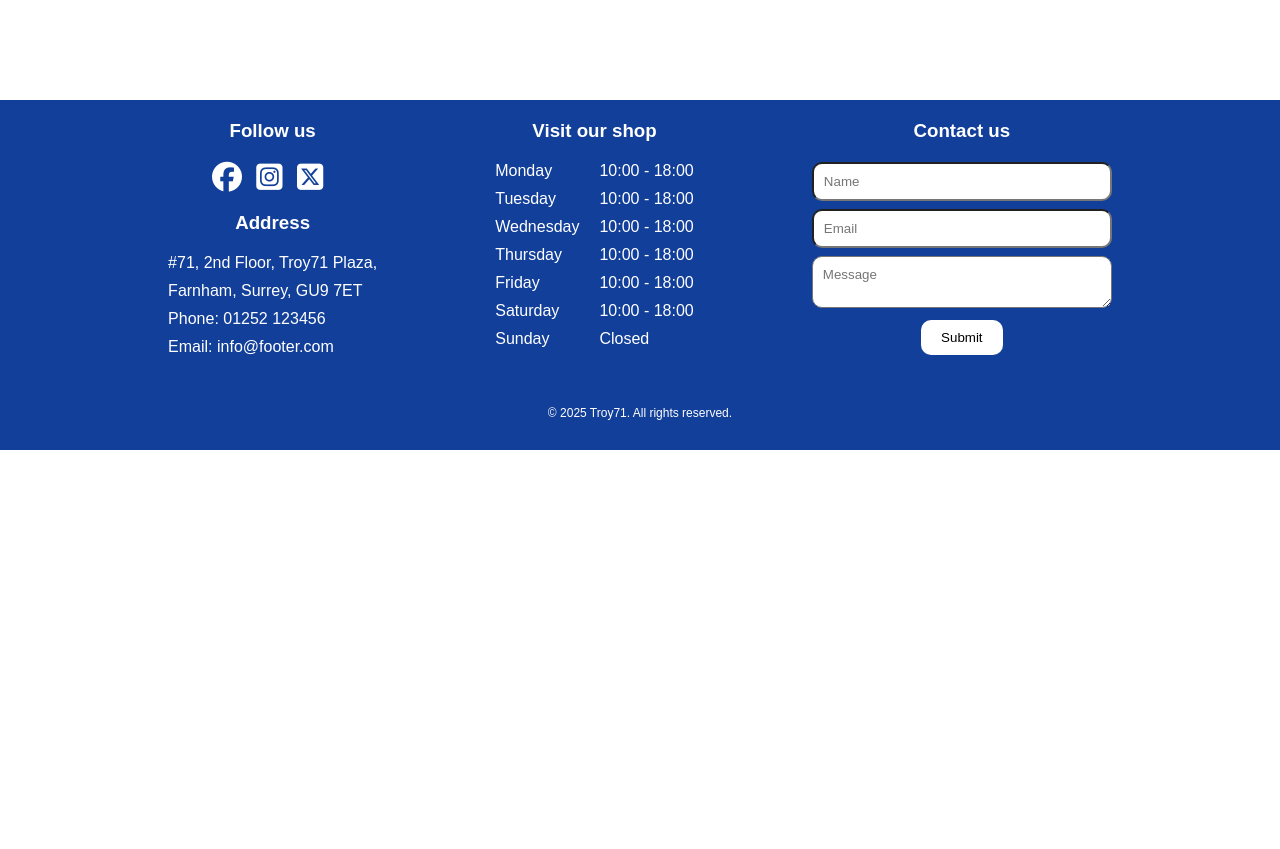
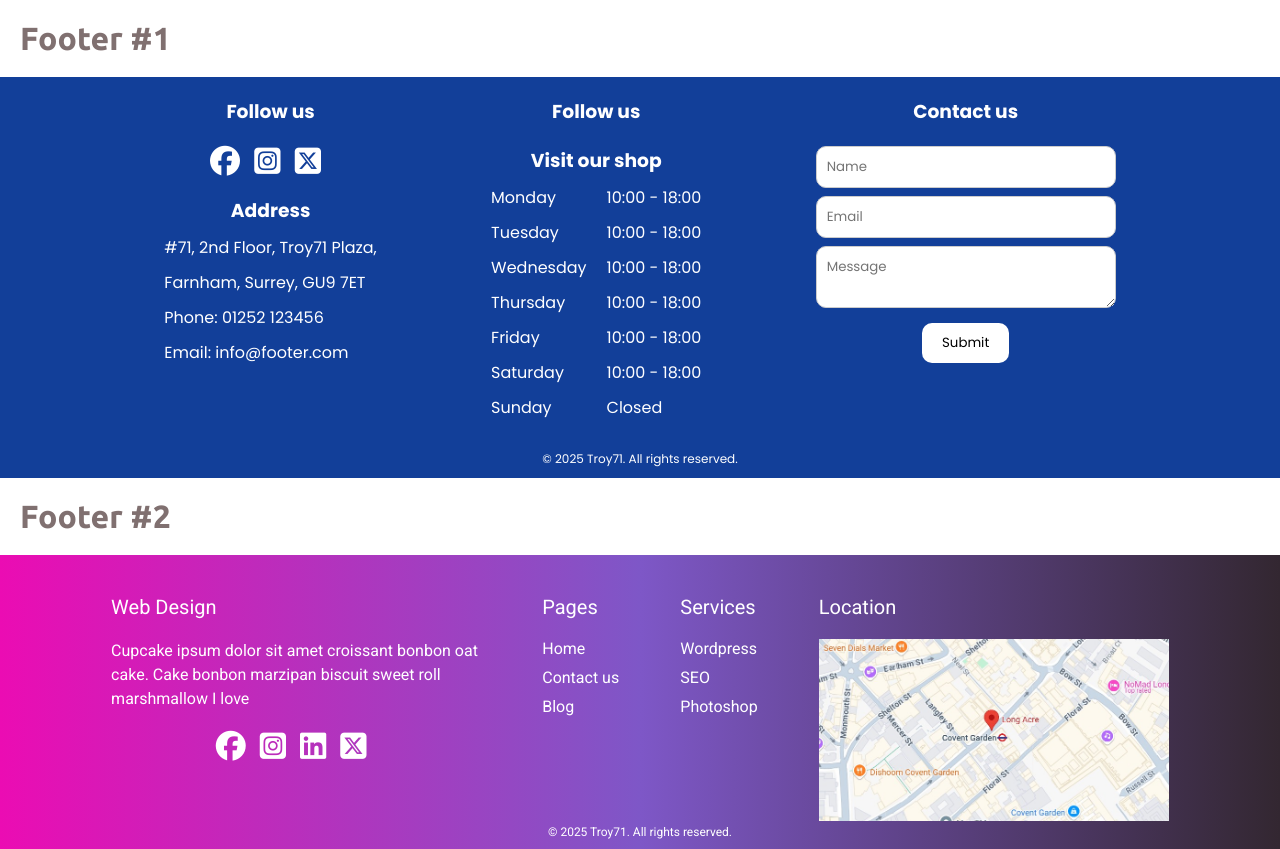
Before and after one commit to troy71/simple-footer, a plain HTML site: page index.html in a window 1280 px wide. Before the commit the page ends 800 px from the top, so only its background shows below. Drawn offline with Linux system fonts and the light colour scheme.

Commit message:
Add files via upload

```diff
--- a/index.html
+++ b/index.html
@@ -6,22 +6,31 @@
   <meta charset="UTF-8">
   <meta name="viewport" content="width=device-width, initial-scale=1.0">
   <script src="https://kit.fontawesome.com/16ada5b742.js" crossorigin="anonymous"></script>
+  <link rel="preconnect" href="https://fonts.googleapis.com">
+  <link rel="preconnect" href="https://fonts.gstatic.com" crossorigin>
+  <link
+    href="https://fonts.googleapis.com/css2?family=Epilogue:ital,wght@0,100..900;1,100..900&family=Poppins:ital,wght@0,100;0,200;0,300;0,400;0,500;0,600;0,700;0,800;0,900;1,100;1,200;1,300;1,400;1,500;1,600;1,700;1,800;1,900&family=Roboto:ital,wght@0,100..900;1,100..900&family=Ubuntu:ital,wght@0,300;0,400;0,500;0,700;1,300;1,400;1,500;1,700&display=swap"
+    rel="stylesheet">
   <link rel="stylesheet" href="style.css">
   <title>Document</title>
 </head>
 
 
 <body>
+  <!--Footer One-->
+  <div>
+    <h2 class="footer-heading">Footer #1</h2>
+  </div>
 
-  <footer>
-    <div class="wrapper">
+  <div class="footer-one">
+    <div class="wrapper-one">
 
       <section class="follow-us">
-        <h3>Follow us</h3>
+        <h3 class="h3-footer-one">Follow us</h3>
         <i class="fa-brands fa-facebook"></i>
         <i class="fa-brands fa-square-instagram"></i>
         <i class="fa-brands fa-square-x-twitter"></i>
-        <h3>Address</h3>
+        <h3 class="footer-one-h3-margin">Address</h3>
         <p> #71, 2nd Floor, Troy71 Plaza,</p>
         <p> Farnham, Surrey, GU9 7ET</p>
         <p>Phone: 01252 123456</p>
@@ -29,7 +38,8 @@
       </section>
 
       <section class="visit-our-shop">
-        <h3>Visit our shop</h3>
+        <h3 class="h3-footer-one">Follow us</h3>
+        <h3 class="footer-one-h3-margin">Visit our shop</h3>
         <div class="open">
           <div class="days">
             <div class="day">Monday</div>
@@ -53,7 +63,8 @@
       </section>
 
       <section class="contavct-us">
-        <h3>Contact us</h3>
+
+        <h3 class="h3-footer-one">Contact us</h3>
         <form>
           <input type="text" id="name" name="name" placeholder="Name"><br>
           <input type="email" id="email" name="email" placeholder="Email"><br>
@@ -63,9 +74,73 @@
       </section>
 
     </div>
-<section class="copyright">
-        <p>&copy; 2025 Troy71. All rights reserved.</p>
-  </footer>
+    <div class="copyright">
+      <p>&copy; 2025 Troy71. All rights reserved.</p>
+    </div>
+  </div>
+
+  <!--Footer Two-->
+
+  <div>
+    <h2 class="footer-heading">Footer #2</h2>
+  </div>
+
+  <div class="footer-two">
+    <div class="wrapper-two">
+
+      <div class="col-one">
+        <h2 class="footer-two-h2">Web Design</h2>
+        <p class="footer-two-text">Cupcake ipsum dolor sit amet croissant bonbon oat cake. Cake bonbon marzipan biscuit
+          sweet roll marshmallow I love</p>
+        <div class="footer-two-icons">
+          <i class="fa-brands fa-facebook"></i>
+          <i class="fa-brands fa-square-instagram"></i>
+          <i class="fa-brands fa-linkedin"></i>
+          <i class="fa-brands fa-square-x-twitter"></i>
+        </div>
+      </div>
+
+      <div class="col-two">
+        <h2 class="footer-two-h2">Pages</h2>
+        <nav class="footer-two-nav">
+          <ul class="footer-two-ul">
+            <li class="footer-two-li"><a href="#" class="footer-two-a">Home</a></li>
+            <li class="footer-two-li"><a href="#" class="footer-two-a">Contact us</a></li>
+            <li class="footer-two-li"><a href="#" class="footer-two-a">Blog</a></li>
+          </ul>
+        </nav>
+      </div>
+
+      <div class="col-three">
+        <h2 class="footer-two-h2">Services</h2>
+        <nav class="footer-two-nav">
+          <ul class="footer-two-ul">
+            <li class="footer-two-li"><a href="#" class="footer-two-a">Wordpress</a></li>
+            <li class="footer-two-li"><a href="#" class="footer-two-a">SEO</a></li>
+            <li class="footer-two-li"><a href="#" class="footer-two-a">Photoshop</a></li>
+          </ul>
+        </nav>
+      </div>
+
+      <div class="col-four">
+        <h2 class="footer-two-h2">Location</h2>
+        <img src="./images/footer-two-map-image.jpg" alt="Map" class="map-image-footer-two">
+      </div>
+    </div>
+
+    <div class="copyright">
+      <p>&copy; 2025 Troy71. All rights reserved.</p>
+    </div>
+
+  </div>
+
+
+
+
+
+
+
+
 
 </body>
 
--- a/style.css
+++ b/style.css
@@ -2,31 +2,34 @@
   margin: 0;
   padding: 0;
   box-sizing: border-box;
-  font-family: 'Poppins', sans-serif;
-  color: #fff;
 }
 
-footer {
-  background-color: #123f99;
+.footer-heading {
+  font-family: "Ubuntu", sans-serif;
+  font-size: 2rem;
+  margin: 10px 10px;
+  padding: 10px;
+  color: #807070;
 
 }
 
-.wrapper {
+.footer-one {
+  background-color: #123f99;
+  color: #fff;
+  font-family: "Poppins", sans-serif;
+}
+
+.wrapper-one {
   display: flex;
   justify-content: space-evenly;
   text-align: center;
   padding: 20px 50px;
-  margin-top: 100px;
+  margin-top: 10px;
 }
 
-h3 {
+.h3-footer-one {
   padding-bottom: 20px;
 }
-
-section {
-  padding-bottom: 20px;
-}
-
 
 .visit-our-shop {
   display: flex;
@@ -35,46 +38,57 @@ section {
 
 .open {
   display: flex;
-  justify-content: center;
+  justify-content: space;
   align-items: center;
 }
 
-.days{
+.days {
   padding-right: 20px;
 }
 
-.day, .hour{
+.day, .hour {
   padding-bottom: 10px;
-  text-align:left;
+  text-align: left;
 }
 
-i{
+i {
   padding-right: 10px;
   margin-bottom: 20px;
   font-size: 30px;
 }
 
-p{
+p {
   padding-bottom: 10px;
   text-align: left;
-  }
+}
 
-  form input[type="text"],
-  form input[type="email"],
-  form textarea{
+.footer-one-h3-margin {
+  margin-bottom: 10px;
+}
+
+form input[type="text"],
+form input[type="email"],
+form textarea {
+  font-family: "Poppins", sans-serif;
   margin-bottom: 8px;
-  max-width: 100%; /* Ensures the elements don't exceed the container width */
-  width: 300px; /* Set a consistent width */
-  box-sizing: border-box; /* Includes padding and border in the width */
-  padding: 10px; /* Adds padding for better appearance */
+  max-width: 100%;
+  /* Ensures the elements don't exceed the container width */
+  width: 300px;
+  /* Set a consistent width */
+  box-sizing: border-box;
+  /* Includes padding and border in the width */
+  padding: 10px;
+  /* Adds padding for better appearance */
   border-radius: 10px;
+  border: 1px solid #ccc;
   color: #000;
 }
 
 form input[type="text"]:focus,
 form input[type="email"]:focus,
 form textarea:focus {
-  outline: none; /* Removes the default focus outline */
+  outline: none;
+  /* Removes the default focus outline */
 
 }
 
@@ -84,37 +98,107 @@ form input[type="submit"] {
   border: none;
   padding: 10px 20px;
   border-radius: 10px;
+  border: none;
   cursor: pointer;
+  font-family: "Poppins", sans-serif;
 }
 
-.copyright{
+form input[type="submit"]:hover {
+  background-color: #1b5de0;
+  color: #000;
+  transition: all 0.3s ease-in-out;
+  border: 1px solid #fff;
+}
+
+.copyright {
   display: flex;
   justify-content: center;
   text-align: center;
-   font-size: 12px;
+  font-size: 12px;
 }
 
+/* Footer Two */
+.footer-two{
+  background: #eb0cb3;
+background: linear-gradient(90deg, rgba(235, 12, 179, 1) 0%, rgba(126, 87, 199, 1) 50%, rgba(51, 39, 49, 1) 100%);
+font-family: "Roboto", sans-serif;
+color: #fff;
+padding: 40px 50px 0px;
+}
 
+.wrapper-two{
+  display: flex;
+  justify-content: space-evenly;
+  text-align: center;
+}
 
+.footer-two-h2{
+  margin-bottom: 20px;
+  font-size: 1.25rem;
+  font-weight: 400;
+  text-align: left;
+}
 
+.footer-two-text{
+max-width: 370px;
+line-height: 1.5;
+}
 
+.footer-two-icons{
+  margin-top: 10px;
+}
 
+.footer-two-ul {
+  list-style: none;
+ text-align: left;
 
+}
 
+.footer-two-a{
+  text-decoration: none;
+  color: #fff;
+}
 
+.footer-two-a:hover{
+  color: #000;
+  transition: all 0.3s ease-in-out;
+}
 
+.footer-two-li{
+  padding-bottom: 10px;
+  text-decoration: none;
+}
 
-@media (max-width: 768px) {
-  .wrapper {
+.footer-two-li:hover{
+  color: #000
+}
+
+.map-image-footer-two{
+  width: 350px;
+}
+
+@media screen and (max-width: 768px) {
+  .wrapper-one {
     flex-direction: column;
-    padding: 20px 10px;
+    align-items: center;
   }
 
-  h3 {
-    padding-bottom: 10px;
+  .wrapper-two {
+    flex-direction: column;
+
   }
 
-p{
-  text-align: center;
+  .map-image-footer-two {
+    width: 100%;
+    max-width: 350px; /* Adjust as needed */
+  }
+
+  .footer-two-h2 {
+    font-size: 1.5rem;
+    text-align: left;
+  }
+  .footer-two-text {
+    max-width: 100%;
+  }
+
 }
-}
```
Also changed, not shown: images/footer-two-map-image.jpg (added), images/troy71-logo-blue.jpg (added), images/troy71-logo.jpg (added).
